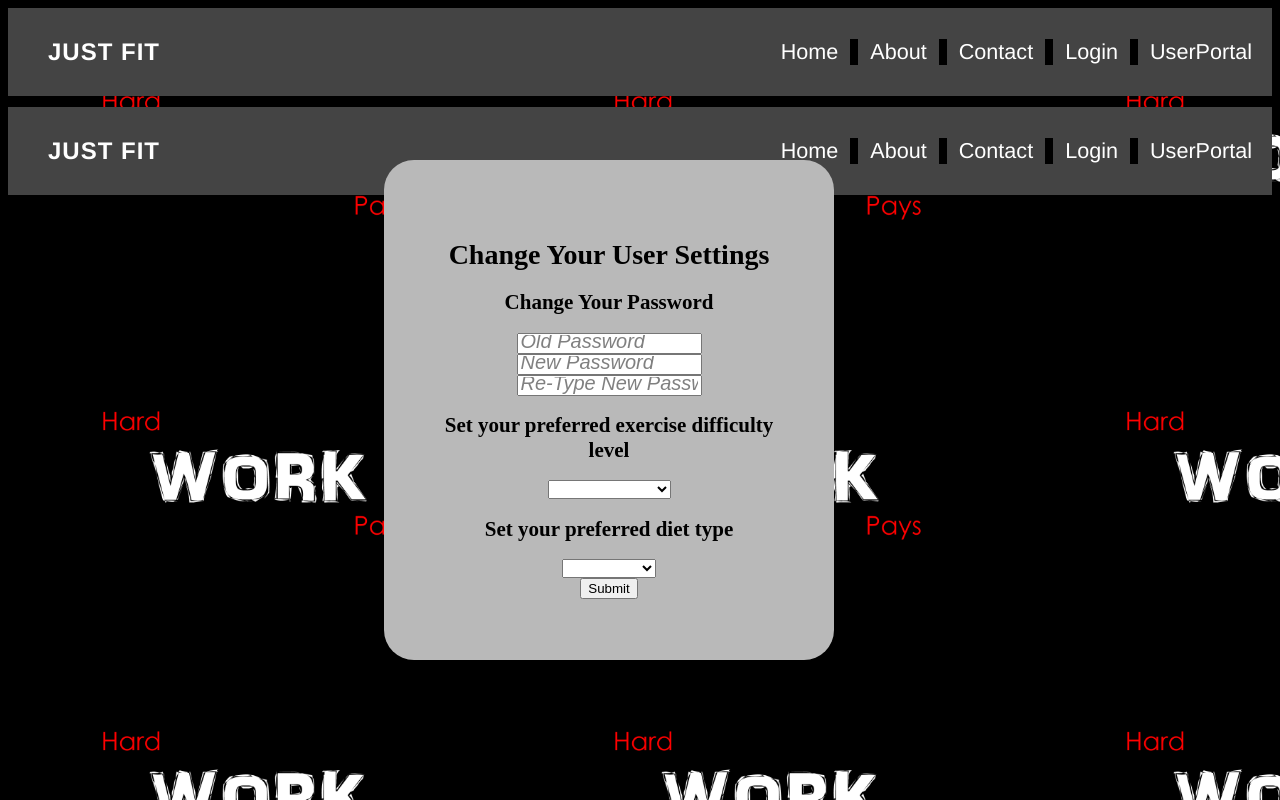
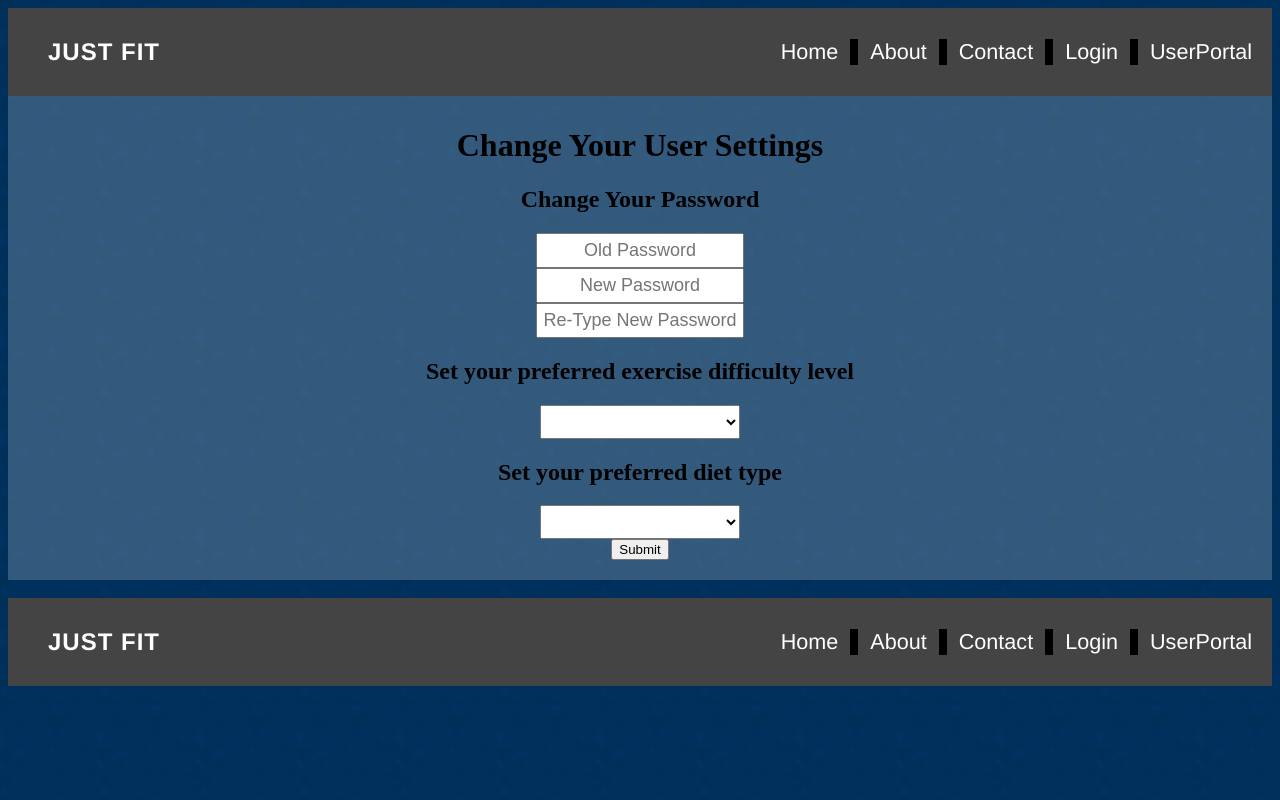
Before and after one commit to farzang101/JustFit-FitnessApp, a PHP site: page /php/UserSettings.php in a window 1280 px wide. Run offline with PHP 8.4, Linux system fonts and the light colour scheme; the visitor is signed in with stand-in values (Sample User, id 1); data that the repository does not hold is empty; some libraries are stand-ins or nearby versions.

Commit message:
Update UserSettings

```diff
--- a/css/UserSettings.css
+++ b/css/UserSettings.css
@@ -1,13 +1,7 @@
-
 html{
-    font-size: 10px;
-    font-family: 'Montserrat', sens-self;
-      background-image: url(../image/workout.png);
-  background-size: 40%;
+    background-image: url(../image/BlueTexture.png);
 }
 .body{
-       max-height: 30px;
-      max-width: 30px;
 }
 .style1 a {
   float: right;
@@ -16,73 +10,52 @@ html{
   text-decoration: none;
   font-size: 17px;
   font-style: bold;
-
 }
 .style {
   float: right;
   margin: 0;
 }
-  .container {
-      background-color: rgb(185, 185, 185);
+
+input[type=password]{
+    width: 200px;
+    font-size: 18px;
+    align-content: center;
     text-align: center;
-      font-size: 14px;
-      border-left-color: black;
-      border-bottom-color: black;
-      padding: 50px;
-      width: 350px;
-      height: 400px;
-      margin-top: 5%;
-      margin-bottom: 20%;
-      position: absolute;
+    padding-top: 5px;
+    padding-bottom: 5px;
+}
+.displayBoxes input[type=button]{
+    width: 200px;
+    font-size: 18px;
     align-content: center;
-        left: 30%;
-      margin-right: auto;
-      border-radius: 30px;
+    cursor: pointer;
+    background-color: black;
+    color: white;
+    padding-top: 5px;
+    padding-bottom: 5px;
+}
+select{
+    width: 200px;
+    font-size: 18px;
+    align-content: center;
+    text-align: center;
+    padding-top: 5px;
+    padding-bottom: 5px;
 }
 
-
-  ::placeholder {
-    color: gray;
-    font-size: 20px;
-      font-style: italic;
-      border-color: black;
-  }
-  .uname input[type=text] {
-    padding: 14px;
-    margin-top: 8px;
-    margin-left: 10px;
-    font-size: 18px;
+.container {
+    background-color: rgba(255,255,255,.2);
     text-align: center;
-      border-color: blanchedalmond;
-      border-bottom-width: medium;
+    width: 100%;
+    align-content: center;
+    position: relative;
+    padding-top: 10px;
+    padding-bottom: 20px;
   }
 
-  .pass input[type=password]{
-    padding: 14px;
-    margin-top: 8px;
-    margin-left: 10px;
+a:link {
+  color: white;
   font-size: 18px;
-      text-align: center;
-      border-bottom-width: medium;
-      border-color: blanchedalmond;
+  background-color: transparent;
+  text-decoration: none;
 }
-  .sub  input[type=button]{
-      padding: 10px 20px;
-      font-size: 25px;
-      align-content: center;
-      margin: 5px;
-      margin-bottom: 30%;
-      cursor: pointer;
-      border-bottom-width: medium;
-      color: brown;
-      background-color: palevioletred
-  }
-
-  h4{
-
-    color: azure;
-      margin-top: 50%;
-      font-size: 13px;
-      font-family: sans-serif
-
-  }
```
Lines whose indentation alone changed are shown as unchanged.
